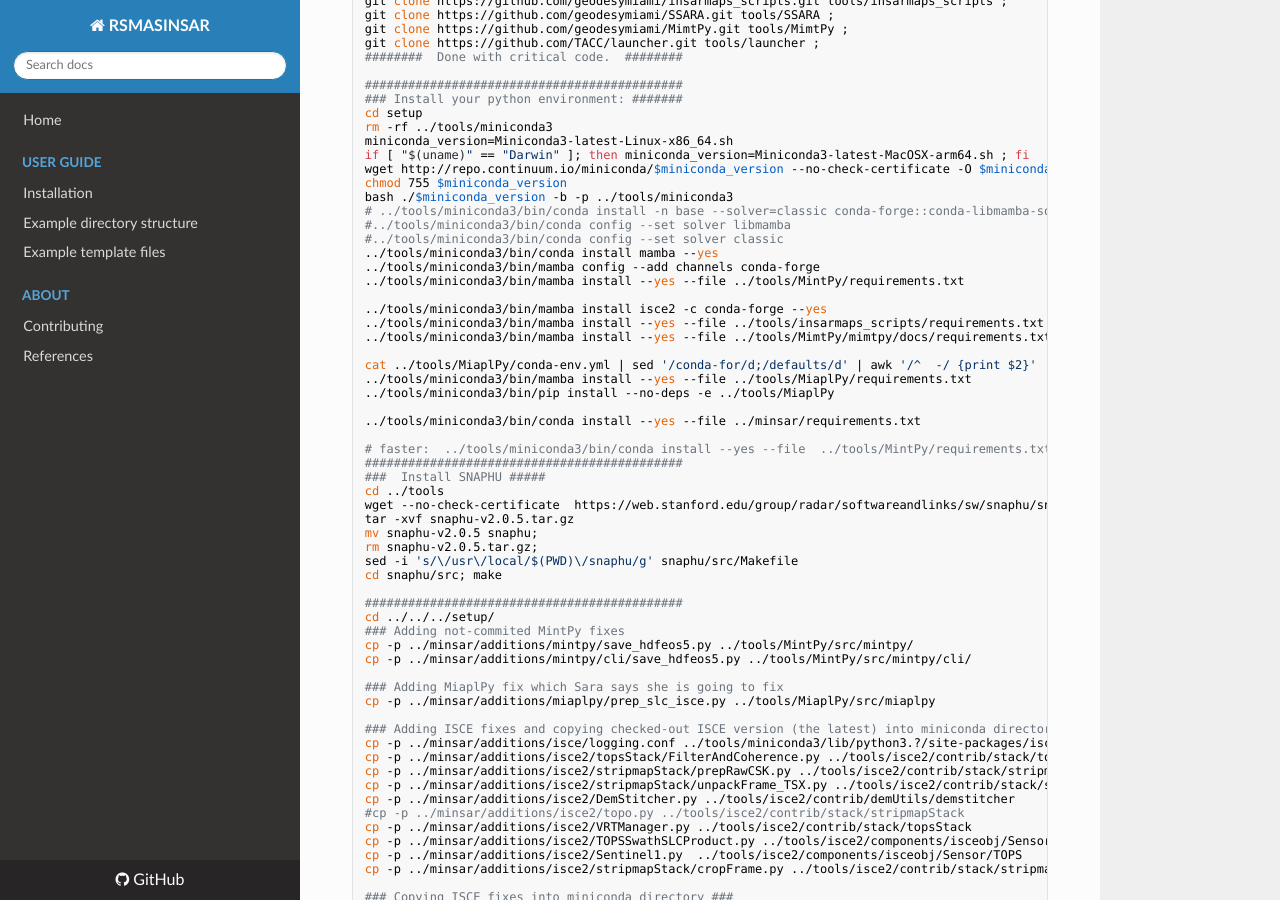
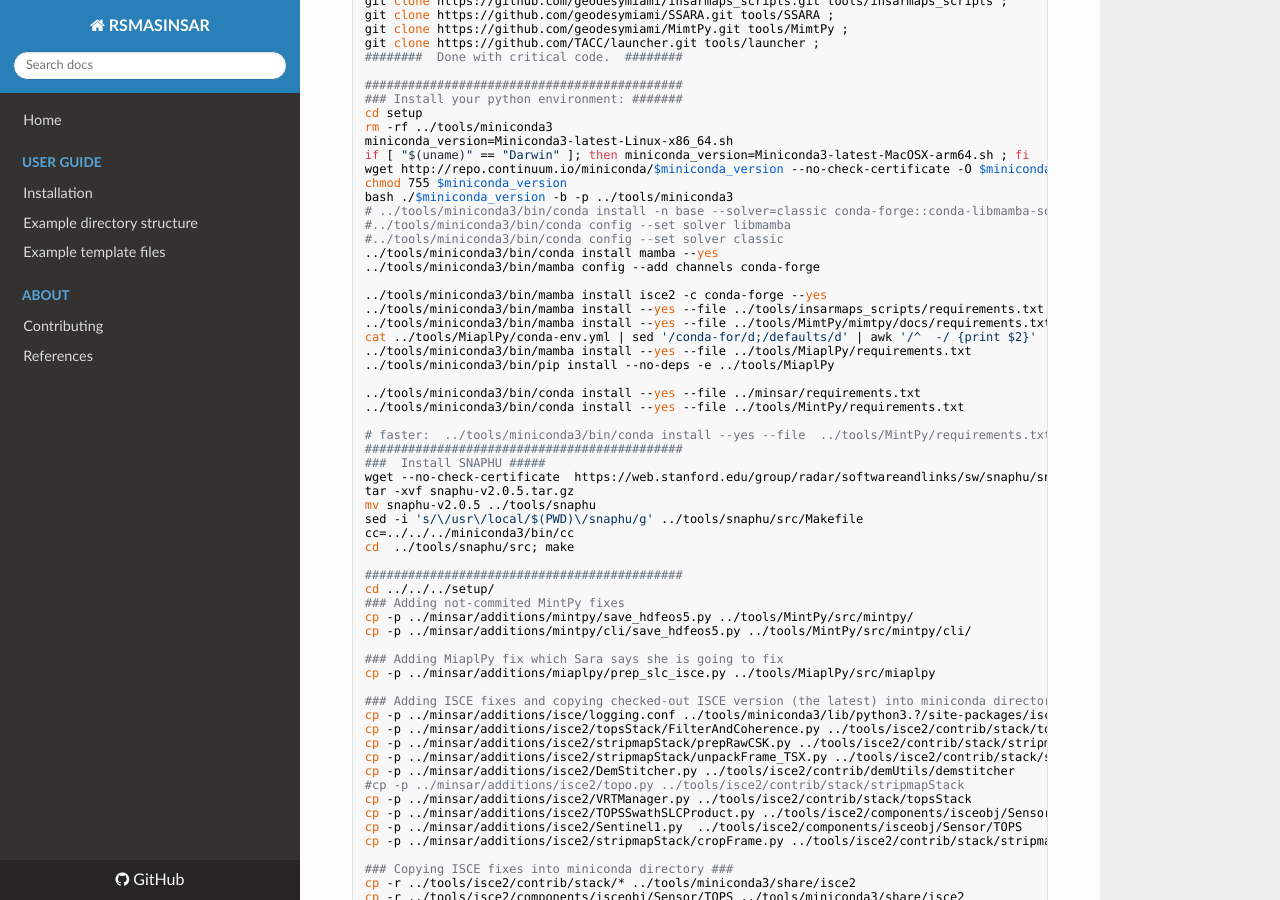
Before and after one commit to geodesymiami/rsmas_insar, an MkDocs documentation site: the page built from docs/test_installation.md, in a window 1280 px wide and 900 px high, scrolled down 720 px. Built offline with MkDocs 1.6.1, drawn with Linux system fonts in a browser that asks for light colours; nearby versions of some CDN libraries.

Commit message:
Update test_installation.md

```diff
--- a/docs/test_installation.md
+++ b/docs/test_installation.md
@@ -51,28 +51,26 @@ bash ./$miniconda_version -b -p ../tools/miniconda3
 #../tools/miniconda3/bin/conda config --set solver classic
 ../tools/miniconda3/bin/conda install mamba --yes
 ../tools/miniconda3/bin/mamba config --add channels conda-forge
-../tools/miniconda3/bin/mamba install --yes --file ../tools/MintPy/requirements.txt
 
 ../tools/miniconda3/bin/mamba install isce2 -c conda-forge --yes
 ../tools/miniconda3/bin/mamba install --yes --file ../tools/insarmaps_scripts/requirements.txt
 ../tools/miniconda3/bin/mamba install --yes --file ../tools/MimtPy/mimtpy/docs/requirements.txt
-
 cat ../tools/MiaplPy/conda-env.yml | sed '/conda-for/d;/defaults/d' | awk '/^  -/ {print $2}' | sed 's/\([>=<]\)/ \1 /g' | cut -d ' ' -f1 | grep -v '^$' > ../tools/MiaplPy/requirements.txt
 ../tools/miniconda3/bin/mamba install --yes --file ../tools/MiaplPy/requirements.txt
 ../tools/miniconda3/bin/pip install --no-deps -e ../tools/MiaplPy
 
 ../tools/miniconda3/bin/conda install --yes --file ../minsar/requirements.txt
+../tools/miniconda3/bin/conda install --yes --file ../tools/MintPy/requirements.txt
 
 # faster:  ../tools/miniconda3/bin/conda install --yes --file  ../tools/MintPy/requirements.txt  isce2 -c conda-forge (but needs the memory of a node)
 ############################################
 ###  Install SNAPHU #####
-cd ../tools
 wget --no-check-certificate  https://web.stanford.edu/group/radar/softwareandlinks/sw/snaphu/snaphu-v2.0.5.tar.gz
 tar -xvf snaphu-v2.0.5.tar.gz
-mv snaphu-v2.0.5 snaphu;
-rm snaphu-v2.0.5.tar.gz;
-sed -i 's/\/usr\/local/$(PWD)\/snaphu/g' snaphu/src/Makefile
-cd snaphu/src; make
+mv snaphu-v2.0.5 ../tools/snaphu
+sed -i 's/\/usr\/local/$(PWD)\/snaphu/g' ../tools/snaphu/src/Makefile
+cc=../../../miniconda3/bin/cc
+cd  ../tools/snaphu/src; make
 
 ############################################
 cd ../../../setup/
```
